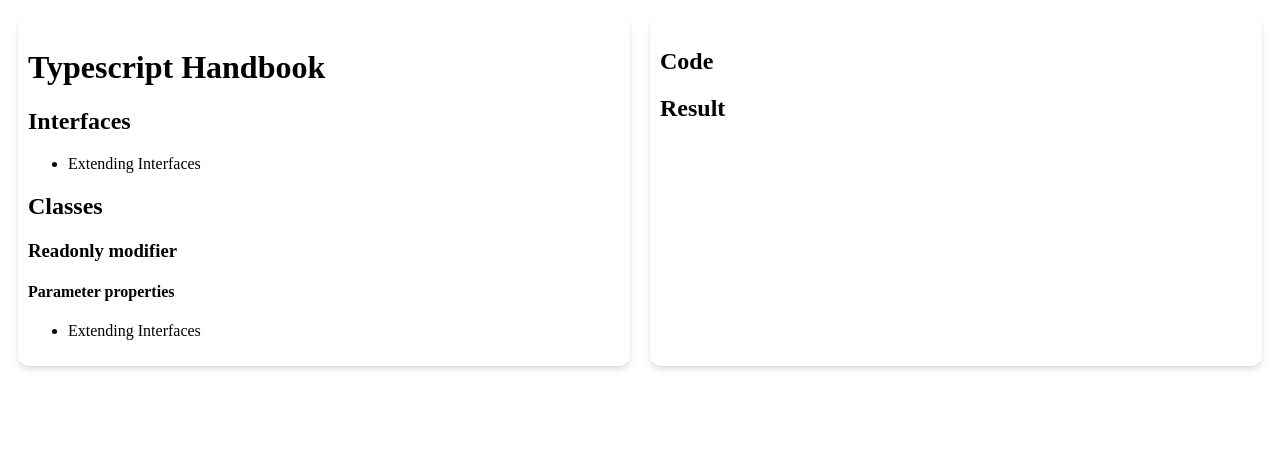
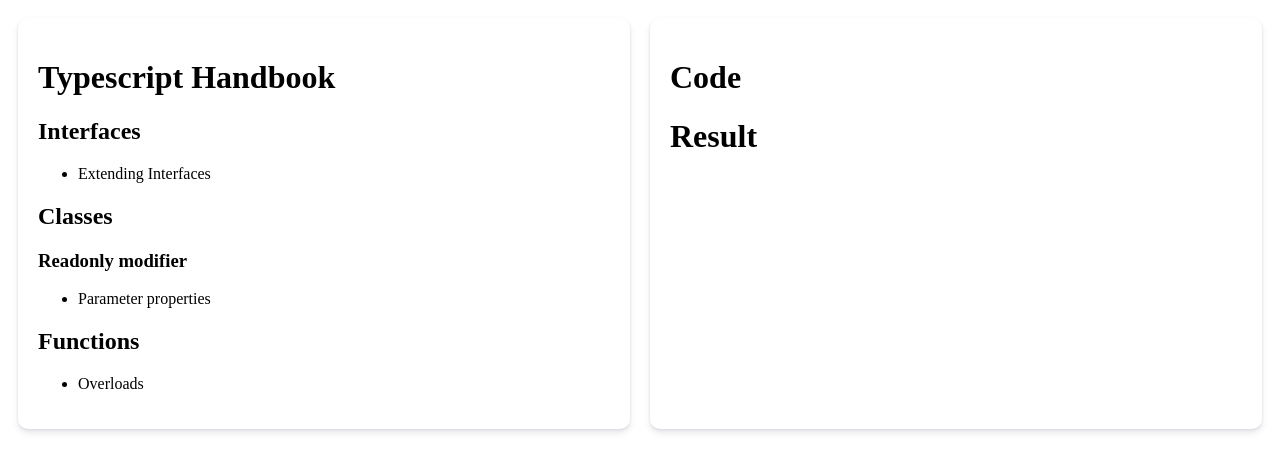
Before and after one commit to qvil/typescript-handbook, a React (Create React App) app: page / in a window 1280 px wide. Shown: the top 472 px of the page. Built offline with nearby package versions, Linux system fonts and the light colour scheme.

Commit message:
Separate styled components, Modify Library
* tslint.json: Add "array-type": false

```diff
--- a/src/App.tsx
+++ b/src/App.tsx
@@ -1,34 +1,66 @@
 import * as React from "react";
 // import * as fs from "fs";
-import styled from "styled-components";
-// import MyComponent from "./components/MyComponent";
+import { RootConatiner, CardContainer, List } from "./components/App";
 import Store from "./store";
-import Octo from "./Octo";
-
-const RootConatiner = styled.div`
-  display: flex;
-`;
-
-const CardContainer = styled.div`
-  flex: 1;
-  padding: 10px;
-  margin: 10px;
-  box-shadow: 0 4px 6px rgba(50, 50, 93, 0.11), 0 1px 3px rgba(0, 0, 0, 0.08);
-  border-radius: 10px;
-`;
-
-const List = styled.li`
-  cursor: pointer;
-`;
+import Octopus from "./lib/Octopus";
+import pickCard from "./lib/overloads";
 
 class App extends React.Component<any, any> {
   state = {
-    text: "",
+    code: "",
+    result: "",
     value: 0
   };
 
-  _setText = (text: any) => () => {
-    this.setState({ text });
+  _setResult = (result: any) => () => {
+    this.setState({ result });
+  };
+
+  _octopus = () => {
+    const octopus: Octopus = new Octopus("Awesome Octopus");
+    this.setState({ result: `Hi, I'm ${octopus.name}, My number of legs is ${octopus.numberOfLegs}` });
+  };
+
+  _overLoads = () => {
+    const myDeck = [
+      { suit: "diamonds", card: 2 },
+      { suit: "spades", card: 10 },
+      { suit: "hearts", card: 4 }
+    ];
+    const pickedCard1 = myDeck[pickCard(myDeck)];
+    const pickedCard2 = pickCard(15);
+
+    this.setState({
+      code: `
+        let suits = ["hearts", "spades", "clubs", "diamonds"];
+
+        function pickCard(x: {suit: string; card: number; }[]): number;
+        function pickCard(x: number): {suit: string; card: number; };
+        function pickCard(x): any {
+            // Check to see if we're working with an object/array
+            // if so, they gave us the deck and we'll pick the card
+            if (typeof x == "object") {
+                let pickedCard = Math.floor(Math.random() * x.length);
+                return pickedCard;
+            }
+            // Otherwise just let them pick the card
+            else if (typeof x == "number") {
+                let pickedSuit = Math.floor(x / 13);
+                return { suit: suits[pickedSuit], card: x % 13 };
+            }
+        }
+
+        let myDeck = [{ suit: "diamonds", card: 2 }, { suit: "spades", card: 10 }, { suit: "hearts", card: 4 }];
+        let pickedCard1 = myDeck[pickCard(myDeck)];
+        alert("card: " + pickedCard1.card + " of " + pickedCard1.suit);
+
+        let pickedCard2 = pickCard(15);
+        alert("card: " + pickedCard2.card + " of " + pickedCard2.suit);
+      `,
+      result: `
+        pickedCard1 : ${pickedCard1.card}, ${pickedCard1.suit}
+        pickedCard2 : ${pickedCard2.card}, ${pickedCard2.suit}`
+    });
   };
 
   componentDidMount() {
@@ -38,12 +70,10 @@
   }
 
   public render() {
-    const { _setText } = this;
-    const { text } = this.state;
-    const octo: Octo = new Octo("I'm Octo~");
+    const { _setResult } = this;
+    const { code, result } = this.state;
 
     // this.readFile("./Octo.ts");
-
     return (
       <Store.Provider value={this.state.value}>
         <RootConatiner>
@@ -51,20 +81,23 @@
             <h1>Typescript Handbook</h1>
             <h2>Interfaces</h2>
             <ul>
-              <List onClick={_setText("Hello")}>Extending Interfaces</List>
+              <List onClick={_setResult("Hello")}>Extending Interfaces</List>
             </ul>
             <h2>Classes</h2>
             <h3>Readonly modifier</h3>
-            <h4>Parameter properties</h4>
             <ul>
-              <List onClick={_setText(octo.name)}>Extending Interfaces</List>
+              <List onClick={this._octopus}>Parameter properties</List>
             </ul>
-            <div>{}</div>
+            <h2>Functions</h2>
+            <ul>
+              <List onClick={this._overLoads}>Overloads</List>
+            </ul>
           </CardContainer>
           <CardContainer>
-            <h2>Code</h2>
-            <h2>Result</h2>
-            <div>{text}</div>
+            <h1>Code</h1>
+            <div>{code}</div>
+            <h1>Result</h1>
+            <div>{result}</div>
           </CardContainer>
         </RootConatiner>
       </Store.Provider>
--- /dev/null
+++ b/src/components/App.ts
@@ -0,0 +1,19 @@
+import styled from "styled-components";
+
+export const RootConatiner = styled.div`
+  display: flex;
+`;
+
+export const CardContainer = styled.div`
+  flex: 1;
+  padding: 20px;
+  margin: 10px;
+  max-height: 90vh;
+  overflow: auto;
+  box-shadow: 0 4px 6px rgba(50, 50, 93, 0.11), 0 1px 3px rgba(0, 0, 0, 0.08);
+  border-radius: 10px;
+`;
+
+export const List = styled.li`
+  cursor: pointer;
+`;
--- /dev/null
+++ b/src/lib/overloads.ts
@@ -0,0 +1,15 @@
+const suits = ["hearts", "spades", "clubs", "diamonds"];
+
+function pickCard(x: { suit: string; card: number }[]): number;
+function pickCard(x: number): { suit: string; card: number };
+function pickCard(x: any): any {
+  if (typeof x === "object") {
+    const pickedCard = Math.floor(Math.random() * x.length);
+    return pickedCard;
+  } else if (typeof x === "number") {
+    const pickedSuit = Math.floor(x / 13);
+    return { suit: suits[pickedSuit], card: x % 13 };
+  }
+}
+
+export default pickCard;
--- a/tslint.json
+++ b/tslint.json
@@ -9,6 +9,8 @@
     "no-empty": false,
     "no-console": false,
     "variable-name": [true, "ban-keywords", "check-format", "allow-leading-underscore", "allow-pascal-case"],
-    "ordered-imports": false
+    "ordered-imports": false,
+    "only-arrow-functions": false,
+    "array-type": false
   }
 }
```
Also changed, not shown: src/components/MyComponent.tsx (deleted, +0 -21 lines), src/lib/functions.ts (added, +10 -0 lines), src/lib/Octopus.ts (renamed from src/Octo.ts).
